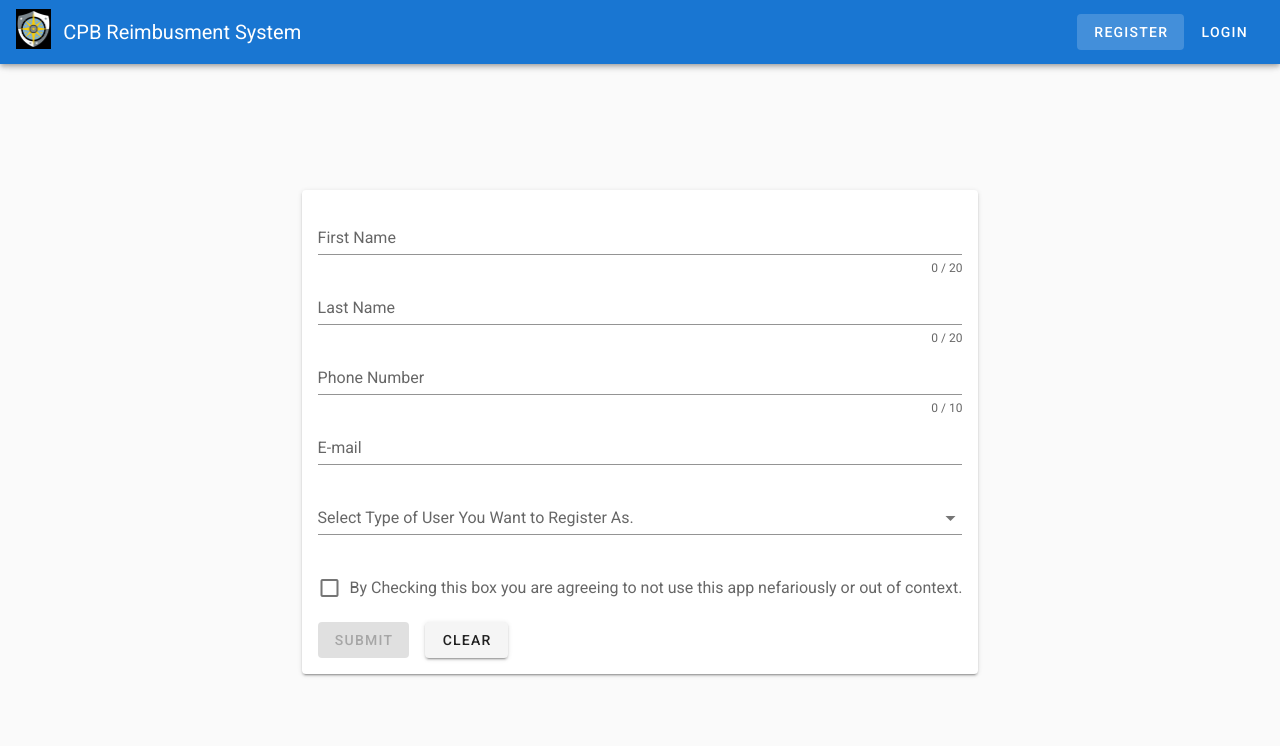
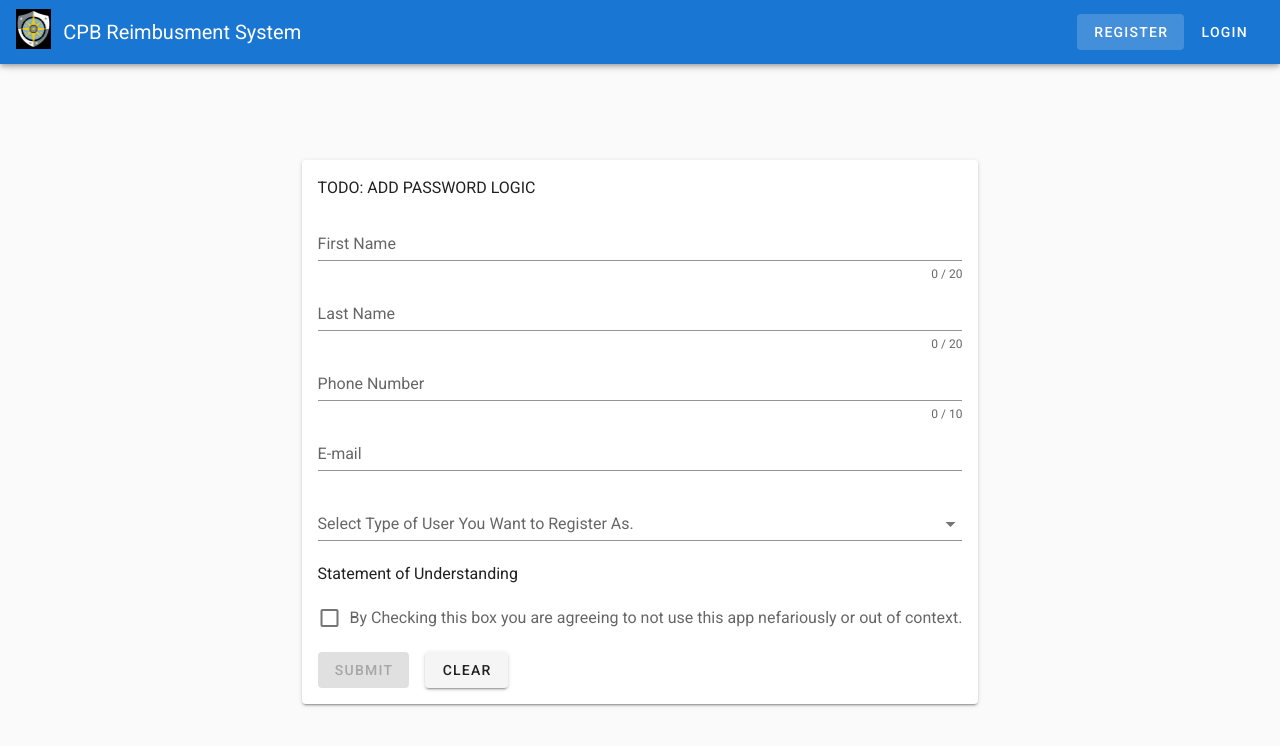
Before and after one commit to webberic92/Reimbursement_Vuetify_Go, a Vue app in the folder vuetify_go_jwt_app/: page /register in a window 1280 px wide. Shown: the top 746 px of the page. Built offline with nearby package versions, Linux system fonts and the light colour scheme.

Commit message:
update FE but need to add password logic in registration.

```diff
--- a/vuetify_go_jwt_app/src/views/Register.vue
+++ b/vuetify_go_jwt_app/src/views/Register.vue
@@ -1,11 +1,13 @@
 <template>
+
   <v-container class="grey lighten-5" fill-height fluid
     >
     <v-card class="pa-md-4 mx-lg-auto" color="white" width="auto">
       <v-row>
         <v-col cols="12" sm="4"> </v-col>
       </v-row>
-
+<p>TODO: ADD PASSWORD LOGIC
+</p>
       <validation-observer ref="observer" v-slot="{ invalid }">
         <form @submit.prevent="submit">
           <!-- First Name   -->
@@ -90,18 +92,18 @@
             ></v-select>
           </validation-provider>
 
-          <!-- Check Box -->
+          <!-- SOU -->
           <validation-provider
             v-slot="{ errors }"
             rules="required"
-            name="checkbox"
-          >
+            name="Statement of Understanding"
+          >Statement of Understanding
             <v-checkbox
-              v-model="form.checkbox"
+              v-model="form.sou"
               :error-messages="errors"
               value="true"
               label="By Checking this box you are agreeing to not use this app nefariously or out of context."
-              type="checkbox"
+              type="sou"
               required
             ></v-checkbox>
           </validation-provider>
@@ -168,7 +170,7 @@ export default {
         phoneNumber: "",
         email: "",
         userType: null,
-        checkbox: null,
+        sou: null,
       },
       typeOfUser: ["Regular User", "Administrator User"],
     };
@@ -176,6 +178,12 @@ export default {
   methods: {
     submit() {
       this.$refs.observer.validate();
+      if (this.form.userType == "Regular User"){
+        this.form.userType = "R"
+      }
+      if (this.form.userType == "Administrator User"){
+        this.form.userType = "A"
+      }
       console.log("submit button hit");
       console.log(JSON.stringify(this.form));
       axios({
@@ -192,7 +200,7 @@ export default {
       this.phoneNumber = "";
       this.email = "";
       this.userType = null;
-      this.checkbox = null;
+      this.sou = null;
       this.$refs.observer.reset();
     },
   },
```
